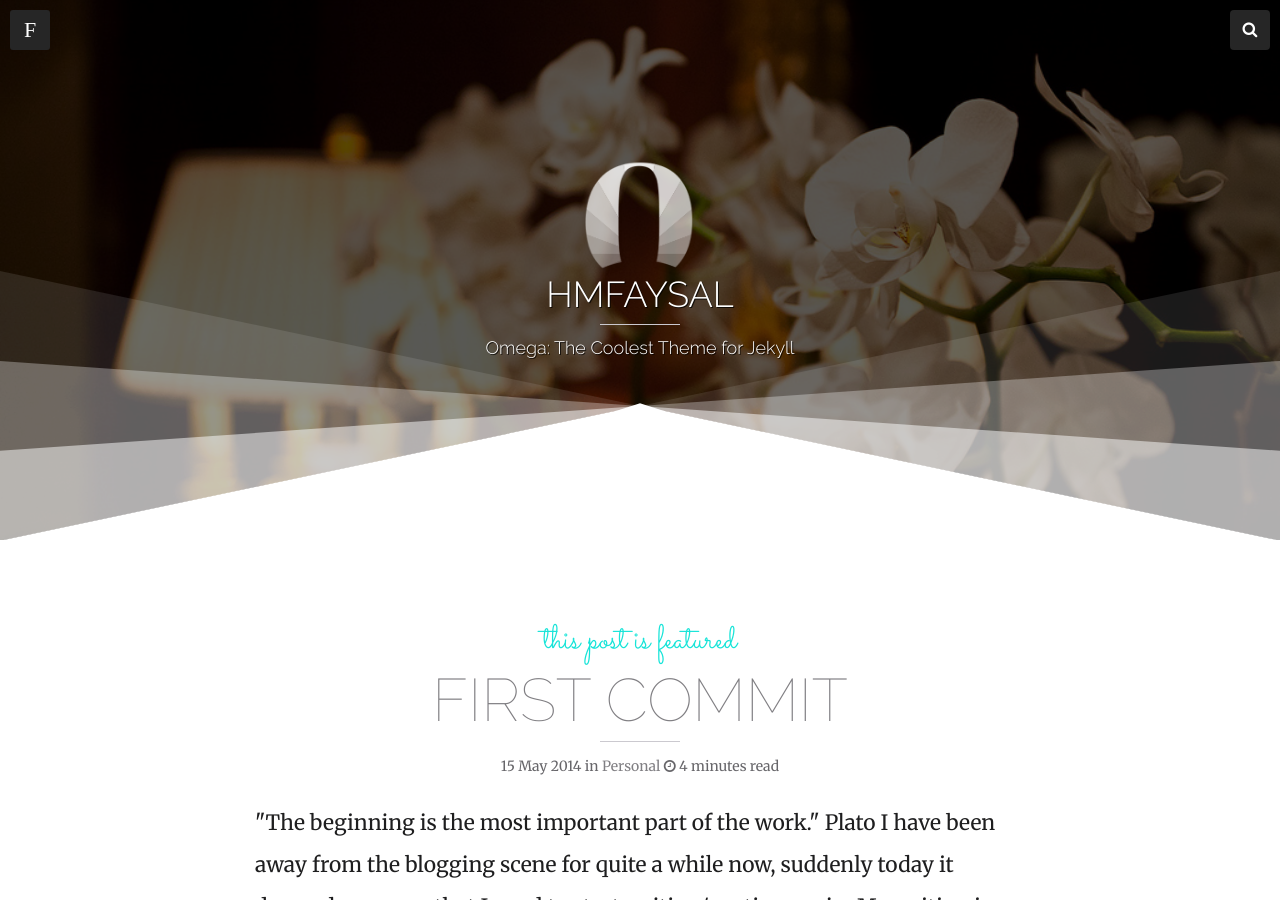
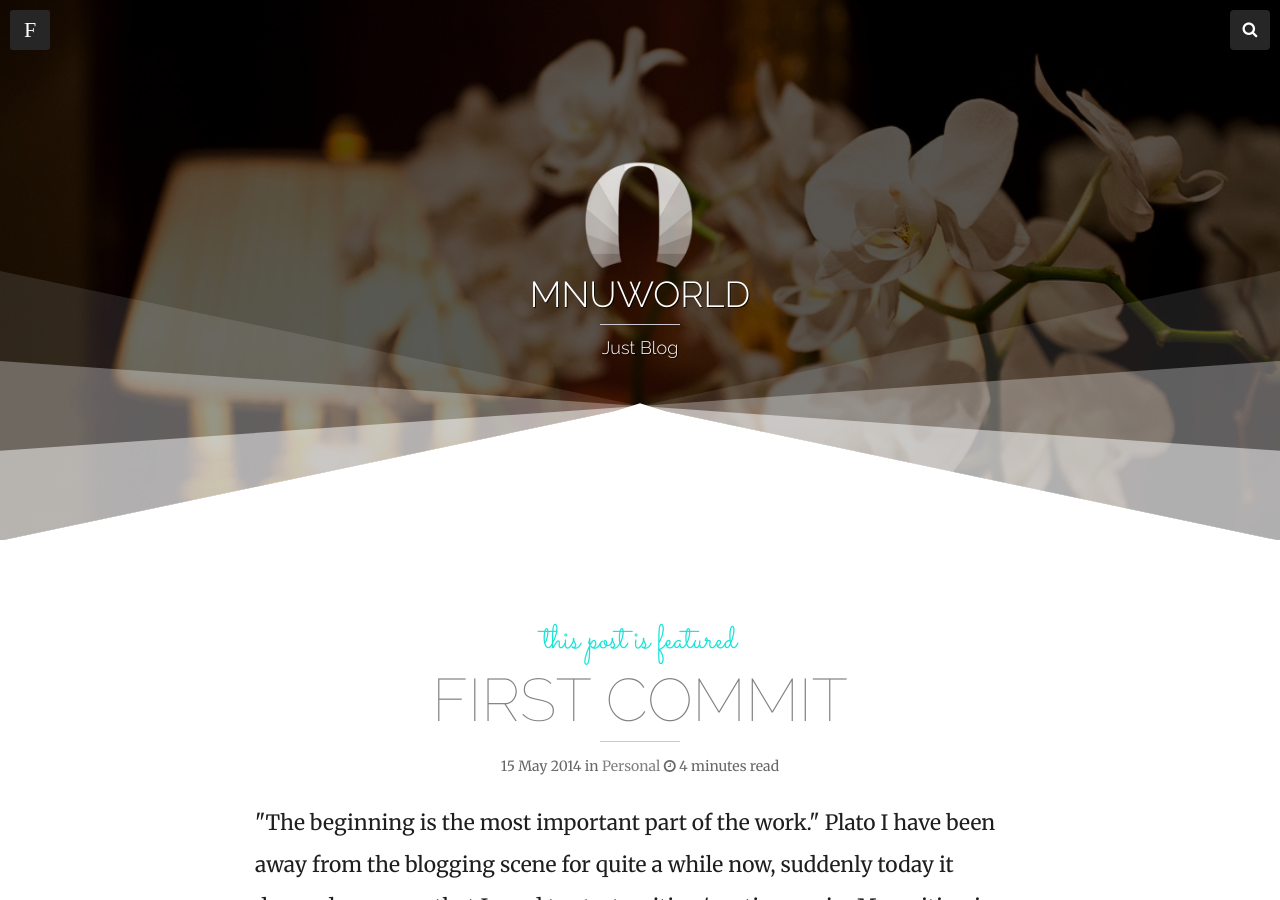
Before and after one commit to mnuworld/blog, a Jekyll site: the page built from index.html, in a window 1280 px wide and 900 px high. Built offline with Jekyll 4.4.1, drawn with Linux system fonts in a browser that asks for light colours; nearby versions of some CDN libraries; the list of posts is cut into pages by our own code; some of the changed text lies outside the part shown.

Commit message:
Edited link

```diff
--- a/_config.yml
+++ b/_config.yml
@@ -1,7 +1,7 @@
-title:            HMFAYSAL
-description:      "Omega: The Coolest Theme for Jekyll"
+title:            MNUWORLD
+description:      "Just Blog"
 logo:             omikron.png
-disqus_shortname: hmfaysal
+disqus_shortname: mnuwolrd
 # Assign a default image for your site's header and footer
 default_bg:       default_bg1.jpg
 search:           true
@@ -18,13 +18,13 @@ fin_color:        "255,255,255"
 # Change url to your domain. Leave localhost server or blank when working locally.
 # or use the hint from http://jekyllrb.com/docs/github-pages/ to keep this the same
 # whether working locally or remotely. Start Jekyll with: jekyll serve --baseurl ''
-url:       		   /hmfaysal-omega-theme
+url:       		   /blog
 
 # Owner/author information
 owner:
-  name:           Hossain Mohd Faysal
+  name:           Md Nasir Uddin
   avatar:         hmfaysal.jpg
-  email:          hmfaysal@alum.mit.edu
+  email:          info@mnuworld.com
   # Use the coder's toolbox at http://coderstoolbox.net/string/#!encoding=xml&action=encode&charset=us_ascii to encode your description into XML string
   description:    Hossain Mohammad Faysal is an Electrical Engineer and a Mathematician based in Doha, Qatar. His interests are anything that&#8217;s related to math, from math itself to programming languages to music to physics to engineering to philosophy.
   # Social networking links used in footer. Update and remove as you like.
@@ -59,10 +59,10 @@ links:
   - title: Tags
     url: /tags
   - title: Faysal who?
-    url: /hossain-mohd-faysal
+    url: /blog
 
 # http://en.wikipedia.org/wiki/List_of_tz_database_time_zones
-timezone:    America/New_York
+timezone:    Asia/Dhaka
 future:      true
 highlighter: pygments
 markdown:    kramdown
@@ -88,8 +88,8 @@ kramdown:
 
 prose:
   rooturl: '_posts'
-  siteurl: 'http://hmfaysal.github.io/'
-  relativeLinks: 'http://hmfaysal.github.io/links.jsonp'
+  siteurl: 'http://mnuworld.github.io/'
+  relativeLinks: 'http://mnuworld.github.io/links.jsonp'
   media: 'images'
   metadata:
     _posts:
--- a/feed.xml
+++ b/feed.xml
@@ -1,5 +1,5 @@
 ---
-layout: none
+layout: null
 ---
 <?xml version="1.0" encoding="utf-8"?>
 <feed xmlns="http://www.w3.org/2005/Atom" xml:lang="en">
--- a/sitemap.xml
+++ b/sitemap.xml
@@ -1,4 +1,5 @@
 ---
+layout: null
 ---
 <?xml version="1.0" encoding="UTF-8"?>
 <urlset xmlns="http://www.sitemaps.org/schemas/sitemap/0.9">
```
